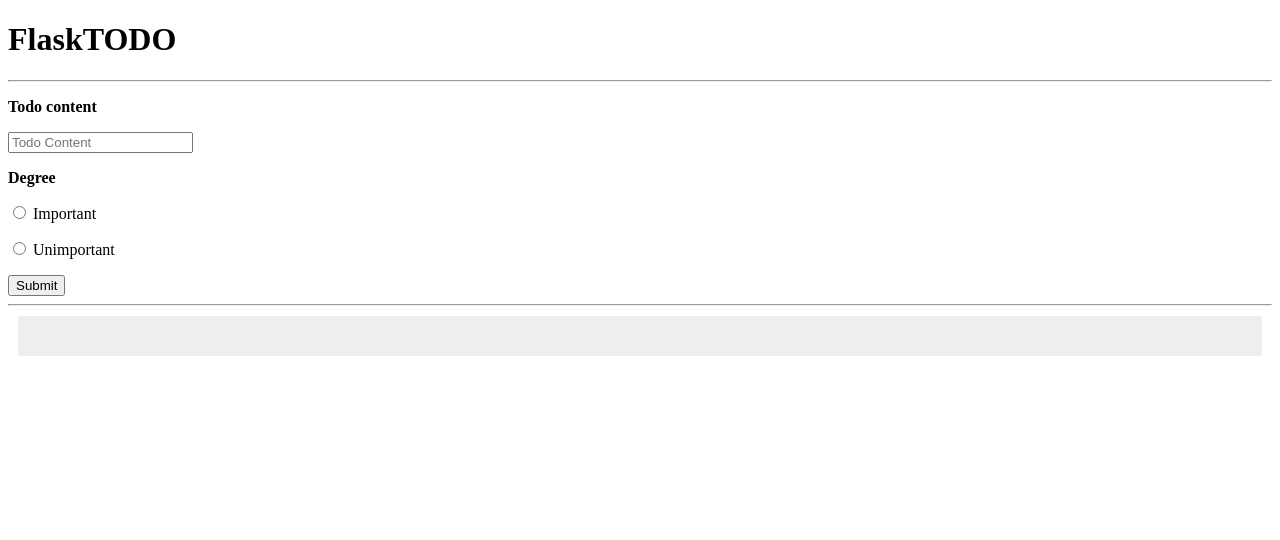
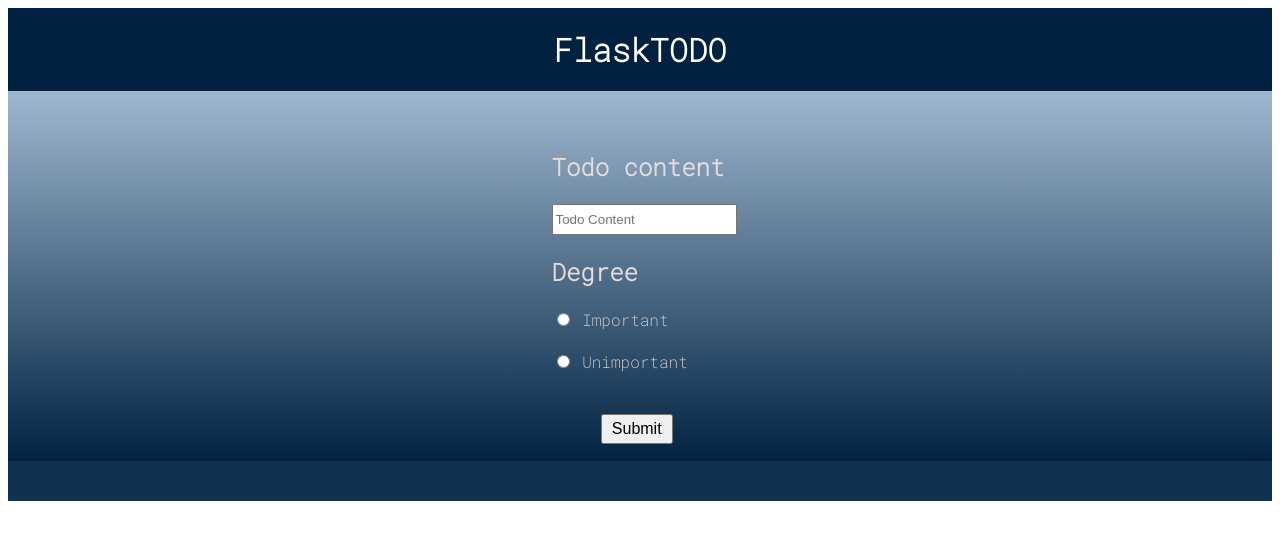
Before and after one commit to bunny6/Assignments, a Flask app: page / in a window 1280 px wide. Shown: the top 540 px of the page. Run offline with Flask 2, Linux system fonts and the light colour scheme; data that the repository does not hold is empty.

Commit message:
Update index.html

```diff
--- a/Flask_with_ajax/templates/index.html
+++ b/Flask_with_ajax/templates/index.html
@@ -1,63 +1,147 @@
 <!DOCTYPE html>
 <html lang="en">
+
 <head>
     <meta charset="UTF-8">
     <title>FlaskApp</title>
+</head>
 <style>
+    @import url('https://fonts.googleapis.com/css2?family=Roboto+Mono:wght@200&display=swap');
+
+    body {
+        font-family: 'Roboto Mono', monospace;
+    }
+
+    /* css for heading */
+    h1#heading {
+        padding: 20px;
+        margin: 0px;
+        background-color: #002140;
+        color: white;
+    }
+
     .todo {
         padding: 20px;
+        background-color: #103150;
+        color: white;
+    }
+
+    #heading {
+        text-align: center;
+        background-color: aliceblue;
+    }
+
+    .a {
+        text-decoration: none;
+        padding: 10px;
+        border: gray;
+    }
+
+    #form {
+        background-image: linear-gradient(180deg,#9fb8cf,#002140);
+        padding: 20px;
+        /* margin-left: 43%; */
+        padding-top: 60px;
+        padding-left: 43%;
+    }
+
+    a {
+        padding: 10px;
         margin: 10px;
-            background-color: #eee;
+        text-decoration: none;
+        color: silver;
+        background-color: #ffffff38;
+        right: 5px 10px;
+        border-radius: 10px;
+        position: relative;
+        left: 1100px;
+        top: -50px;
+    }
+
+    #label {
+        font-size: x-large;
+    }
+
+    input[type="text"] {
+        height: 25px;
+    }
+
+    button {
+        height: 30px;
+        width: 72px;
+        font-size: medium;
+        margin-left: 30px;
+    }
+
+    img {
+        height: 400px;
+        width: 400px;
+    }
+
+    p {
+        /* text-align: center; */
+        font-size: x-large;
+
+    }
+
+    label{
+        color: rgb(230, 220, 220);
+    }
+    .container {
+        background-image: linear-gradient(180deg,#9fb8cf,#002140);
+        height: 370px;
     }
 </style>
-</head>
+
 <body>
-    <h1>FlaskTODO</h1>
-    <hr>
+    <div>
+        <h1 id="heading">FlaskTODO</h1>
+    </div>
     <div class="content">
-    <form method="post">
-        <p>
-            <b><label for="content">Todo content</label></b>
-        </p>
-        <p>
-            <input type="text" name="content"
-                placeholder="Todo Content"></input>
-        </p>
-
-        <p>
-            <b><label for="degree">Degree</label></b>
-        </p>
-        <p>
+        <div class="container">
+            <div class="context">
+                <form method="post" id="form">
+                    <strong><label for="content" id="label">Todo content</label></strong>
+                    <br><br>
+                    <input type="text" name="content" placeholder="Todo Content"></input>
+                    <br>
+                    <br>
+                    <strong><label for="degree" id="label">Degree</label></strong>
+                    <br>
+                    <br>
                     <input id="degree-0" name="degree" required type="radio" value="Important">
                     <label for="degree-0">Important</label>
-        </p>
-        <p>
+
+                    <br><br>
                     <input id="degree-1" name="degree" required type="radio" value="Unimportant">
                     <label for="degree-1">Unimportant</label>
-        </p>
+                    <br><br><br> &nbsp;
                     <button type="submit">Submit</button>
-    </form>
-    <hr>
-
-        <div class="todo" id="todo">
 
                 </form>
             </div>
 
         </div>
+
+
+        <div class="todo" id="todo">
+            </form>
+        </div>
+    </div>
+
 </body>
 <script>
 
     function ajax_get(url, ajax_fetch) {
         var xmlhttp = new XMLHttpRequest();  //object
-    xmlhttp.onreadystatechange = function() { // called whenever ready state changes function triggers
+        xmlhttp.onreadystatechange = function () { // called whenever ready state changes function triggers
             //ready state describes loading state of document whwnever property changes readystatechange event fires
             if (xmlhttp.readyState == 4 && xmlhttp.status == 200) { //4 indicates request is finished and resposne is ready ,200 means ok
 
                 console.log('responseText:' + xmlhttp.responseText);
                 try {
                     var data = JSON.parse(xmlhttp.responseText); //converts the json string to original object
-            } catch(err) {
+                } catch (err) {
                     console.log(err.message + " in " + xmlhttp.responseText);
                     return;
                 }
@@ -69,27 +153,29 @@ function ajax_get(url, ajax_fetch) {
         xmlhttp.send(); //send will send request object to server
     }
 
-ajax_get('/read', function(data) {
+    ajax_get('/read', function (data) {
         console.log(data)
 
         for (let i = 0; i < data.length; i++) {
-       let todoEl=document.getElementById("todo");
-       let divEl=document.createElement("div");
-       let paraEl=document.createElement("p");
-       paraEl.innerHTML=data[i].content
-       let delEl=document.createElement("a");
+            let todoEl = document.getElementById("todo");
+            let divEl = document.createElement("div");
+            let paraEl = document.createElement("p");
+            paraEl.innerHTML = data[i].content
+            let delEl = document.createElement("a");
             delEl.style
-       let editEl=document.createElement("a");
-       delEl.href='/delete/'+ data[i]._id.$oid
-       editEl.href='/edit/'+ data[i]._id.$oid
-       delEl.innerHTML="Delete Todo"
-       editEl.innerHTML="Edit Todo"
-       divEl.append(paraEl,delEl,editEl)
+            let editEl = document.createElement("a");
+            delEl.href = '/delete/' + data[i]._id.$oid
+            editEl.href = '/edit/' + data[i]._id.$oid
+            delEl.innerHTML = "Delete Todo"
+            editEl.innerHTML = "Edit Todo"
+            divEl.append(paraEl, delEl, editEl)
             todoEl.appendChild(divEl)
+
 
 
         }
     });
 
 </script>
+
 </html>
```
Lines whose indentation alone changed are shown as unchanged.
